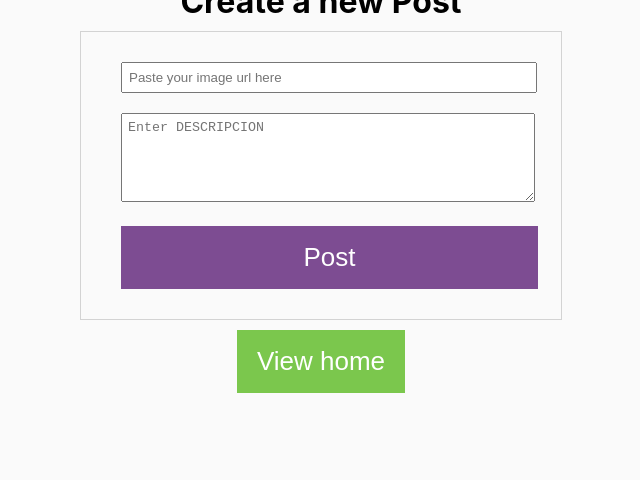
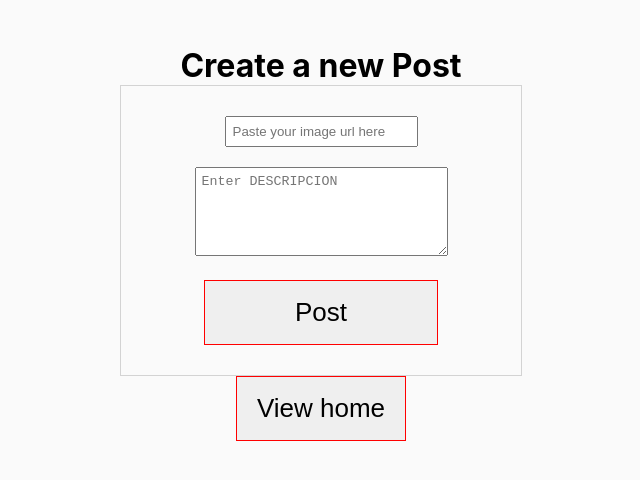
Before and after one commit to santy-ramirez/instagram-clon, a React (Vite) app: page /instagram-clon/post in a window 1280 px wide. Shown: the top 480 px of the page, without its empty margins (319-959 px from the left). Built offline with nearby package versions, Linux system fonts and the light colour scheme.

Commit message:
best form

```diff
--- a/src/Components/PostForm.jsx
+++ b/src/Components/PostForm.jsx
@@ -21,7 +21,7 @@ render() {
   return (
     <div className='parentDiv'>
     <hr></hr>
-      <h1>Create a new Post</h1>
+      <h1 className='formTitulo'>Create a new Post</h1>
       <form onSubmit={this.handleSubmit} className='formStyle'>
          <input className='inputFields' required type="text"
          placeholder="Paste your image url here"
--- a/src/Components/SideBox.jsx
+++ b/src/Components/SideBox.jsx
@@ -9,7 +9,7 @@ const SideBox = ()=>{
             <div>
             <img src={image}  className="sideBox_main_image" alt=""></img>
          <div>
-         <h3>santiago Ramirez</h3>
+         <h3>santiago_Ramirez</h3>
          <p>@santy_dev</p>
          </div>
             </div>
--- a/src/Components/style.css
+++ b/src/Components/style.css
@@ -218,27 +218,29 @@ border-radius:50%;
 }
 
 /*formpost*/
+.formTitulo{
+margin-block-start: 4rem;
+}
 
 .galleryStyle {
-  border: none;
+
   margin: 0;
-  color: #fff;
-  fontWeight: bold;
+  color: black;
   padding: 16px 20px;
-  position: absolute,
-  top: 55px,
-  right: 200px;
-  background: #7bc74d;
+
+    border: 1px red solid;
+
+
 }
 
 .postBtnStyle  {
   border: none;
   margin: 0;
-  color: #fff;
-  fontWeight: bold;
-  padding: 16px 20px;
-  background: #7D4C92 ;
-  width: 417px;
+  color: black;
+  padding: 16px 90px;
+
+  border: 1px red solid;
+
 }
 
 
@@ -248,15 +250,14 @@ border-radius:50%;
   textAlign: center,
 }
  .formStyle {
-  width: 400px;
-  border: 1px solid lightgray;
-  margin: 10px auto 10px auto;
-  textAlign: center;
-  padding: 30px 40px 30px 40px;
+  max-width: 320px;
+    border: 1px solid lightgray;
+
+    padding: 30px 40px 30px 40px;
+    margin: 0 auto
 }
  .inputFields  {
   width: inherit;
-  fontFamily: arial;
   padding: 6px;
 }
 @media (max-width: 800px){
```
